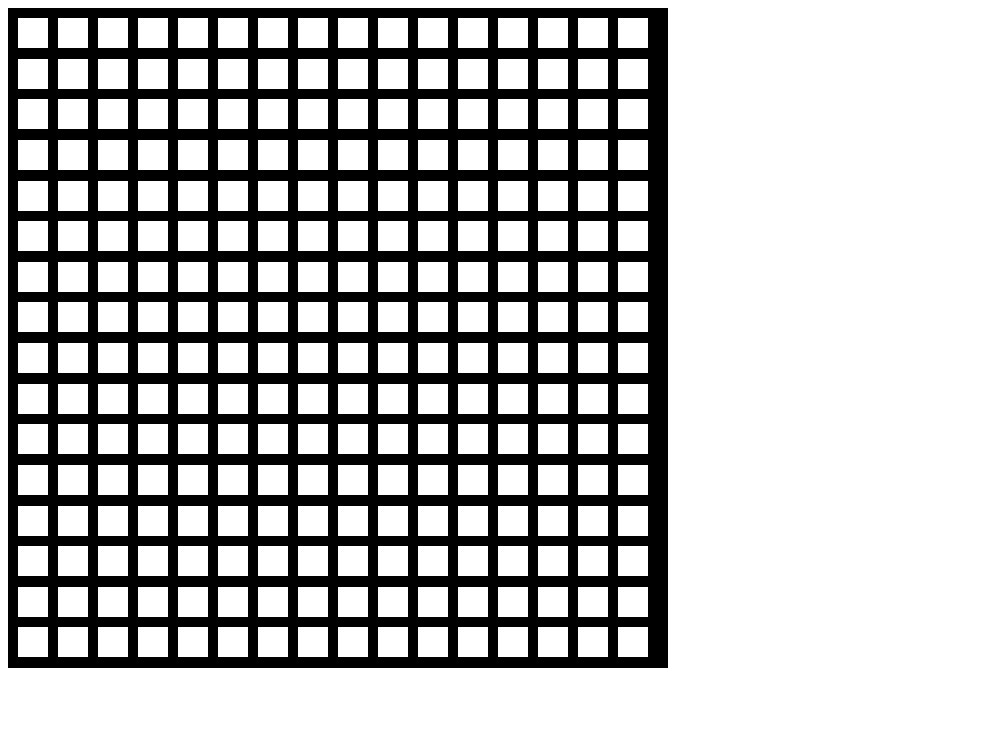
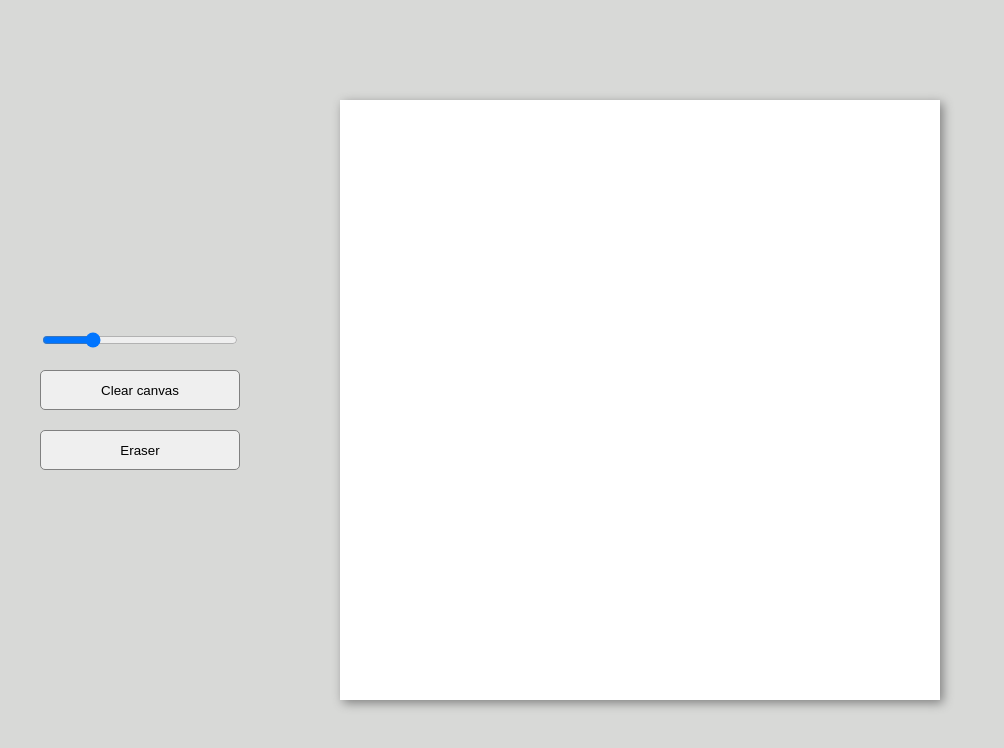
Before and after one commit to Konstantin-2K/Etch-a-Sketch, a plain HTML site: page index.html in a window 1280 px wide. Shown: the whole page, without its empty margins (0-1004 px from the left). Drawn offline with Linux system fonts and the light colour scheme.

Commit message:
JS ready and changes to html

```diff
--- a/index.html
+++ b/index.html
@@ -1,5 +1,6 @@
 <!DOCTYPE html>
 <html lang="en">
+
 <head>
     <meta charset="UTF-8">
     <meta http-equiv="X-UA-Compatible" content="IE=edge">
@@ -8,11 +9,18 @@
     <link rel="stylesheet" href="style.css">
     <title>Etch-a-Sketch</title>
 </head>
+
 <body>
     <div class="content">
-    <div class="container">
+        <div class="left">
+            <input type="range" min="1" max="64" value="16" class="slider">
+            <button class="clear">Clear canvas</button>
+            <button class="eraser">Eraser</button>
+        </div>
+        <div class="container">
 
+        </div>
     </div>
-</div>
 </body>
+
 </html>
--- a/script.js
+++ b/script.js
@@ -1,10 +1,25 @@
 let container = document.querySelector('.container');
 
-function drawBase(limit) {
-    for(let i = 0; i < limit * limit; i++) {
+let slider = document.querySelector('.slider');
+slider.addEventListener('mouseup', getNewBlockSize);
+
+let blockSize = (600 / 16).toString() + 'px';
+
+let clearBtn = document.querySelector('.clear');
+clearBtn.addEventListener('click', clearCanvas);
+
+let eraserBtn = document.querySelector('.eraser');
+eraserBtn.addEventListener('click', erase);
+
+function drawBase(blockNum) {
+    for(let i = 0; i < blockNum * blockNum; i++) {
         let block = document.createElement('div');
+
+        block.style.width = blockSize;
+        block.style.height = blockSize;
         block.classList.add('block');
         container.appendChild(block);
+        addListeners();
     }
 }
 
@@ -16,8 +31,25 @@ function addListeners() {
 }
 
 function changeColor() {
-    this.style.cssText = 'background: purple;';
+    this.style.cssText += 'background: purple;';
+}
+
+function erase() {
+    block.style.cssText += 'background: purple;';
+}
+
+function getNewBlockSize() {
+    blockSize = (600 / slider.value).toString() + 'px';
+    console.log("New block size: " + blockSize);
+    container.innerHTML = '';
+    drawBase(slider.value);
+}
+
+function clearCanvas() {
+    blocks = document.querySelectorAll('.block');
+    for(let block of blocks) {
+        block.style.cssText += 'background: white;'
+    }
 }
 
 drawBase(16);
-addListeners();
--- a/style.css
+++ b/style.css
@@ -1,15 +1,45 @@
+html {
+    height: 100vh;
+}
+
+body {
+    height: 100vh;
+    margin: 0;
+    background-color: #d8d9d7;
+}
+
+.content {
+    height: 100%;
+    display: flex;
+    justify-content: flex-start;
+    align-items: center;
+    gap: 100px;
+    margin: 0 auto;
+    max-width: 1200px;
+}
+
+.left {
+    display: flex;
+    flex-direction: column;
+    gap: 20px;
+}
+
+button {
+    border: 1px solid grey;
+    border-radius: 5px;
+    width: 200px;
+    height: 40px;
+}
+
 .container {
     display: flex;
     flex-wrap: wrap;
-    gap: 10px;
     background-color: black;
-    width: 640px;
-    height: 640px;
-    padding: 10px;
+    width: 600px;
+    height: 600px;
+    box-shadow: 3px 3px 10px grey;
 }
 
 .block {
     background-color: white;
-    width: 30px;
-    height: 30px;
 }
```
